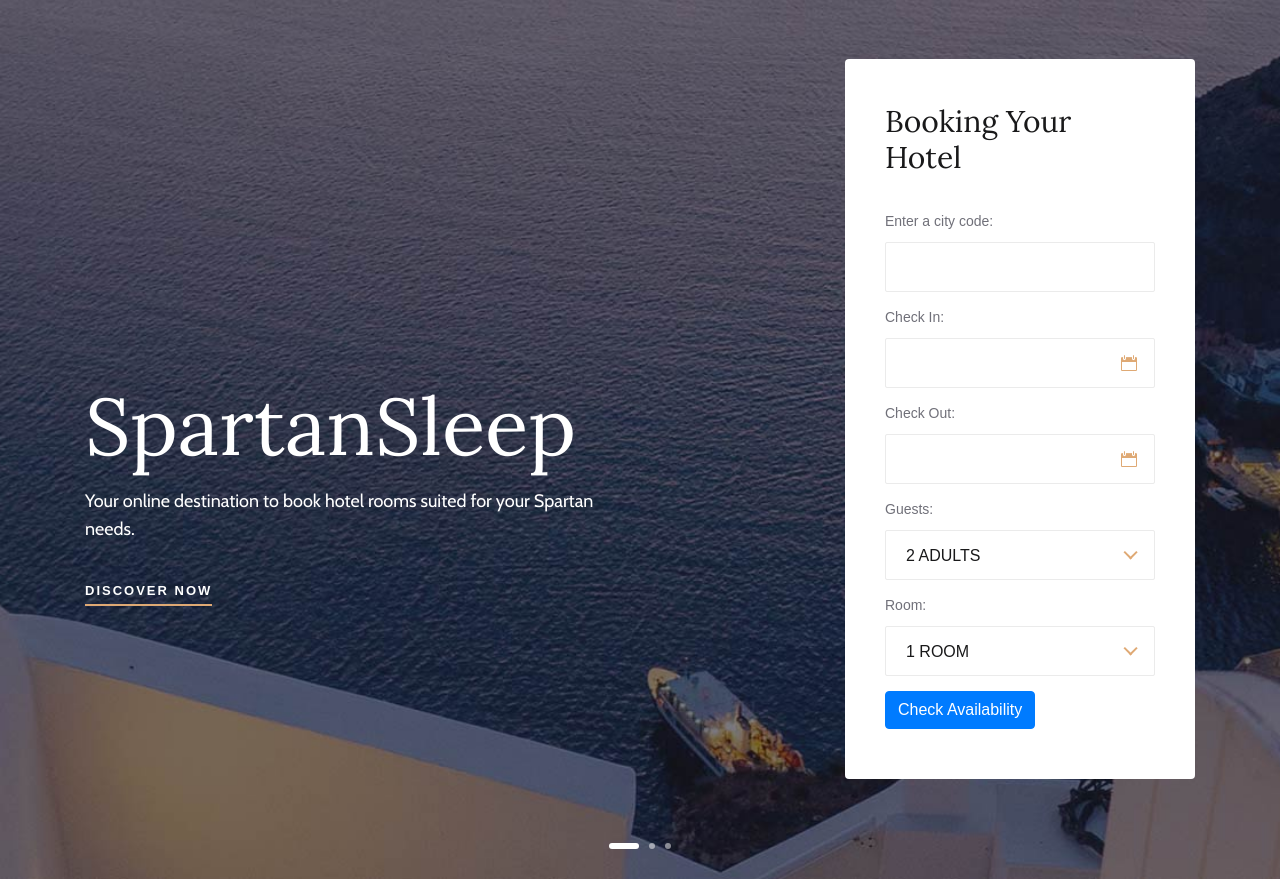
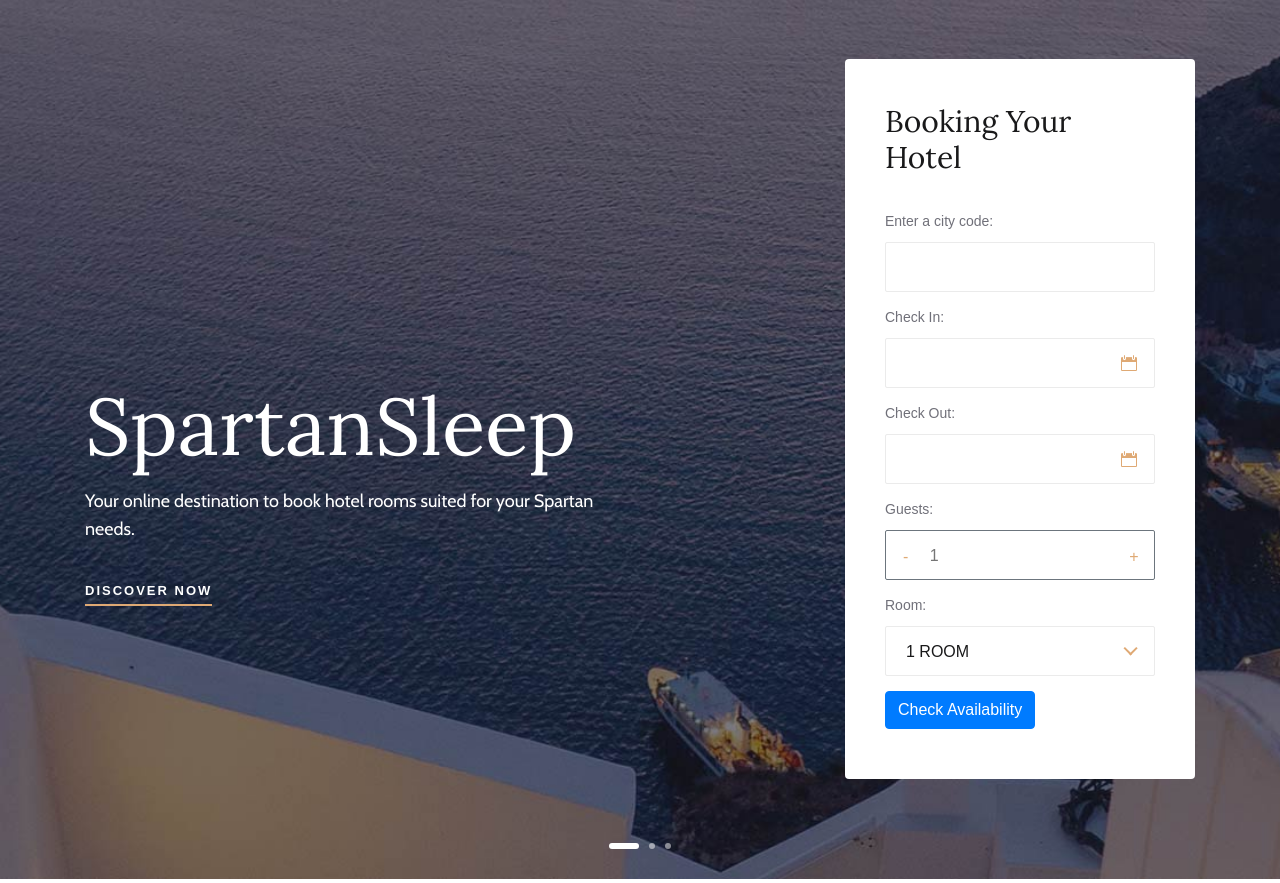
Before and after one commit to ekanshgupta123/SpartanSleep, a Flask app: page / in a window 1280 px wide. Shown: the part 81-964 px from the top of the page. Run offline with Flask 3, Linux system fonts and the light colour scheme; tables that the repository leaves empty hold one stand-in row (values such as "Sample post"); some libraries are stand-ins or nearby versions.

Commit message:
Styling changes to index.html hotel-search form
Change guests box to a plus/minus input box

Link information input from index.html to hotel-search.html

```diff
--- a/app/routes.py
+++ b/app/routes.py
@@ -256,7 +256,11 @@ def hotel_searchs():
             hotel_data = response.json()
 
             if isinstance(hotel_data, (dict, list)):
-                return render_template('hotel-search.html', hotel_data=hotel_data)
+                checkIn = request.args.get('date-in')
+                checkOut = request.args.get('date-out')
+                guests = request.args.get('guest')
+                rooms = request.args.get('room')
+                return render_template('hotel-search.html', hotel_data=hotel_data, authorized=current_user.is_authenticated, checkIn=checkIn, checkOut=checkOut, guests=guests, rooms=rooms)
             else:
                 return "Invalid hotel data format"
         else:
--- a/app/static/css/style.css
+++ b/app/static/css/style.css
@@ -605,6 +605,38 @@ ul, ol {
 .booking-form form .select-option {
 	margin-bottom: 15px;
 }
+.my-label {
+    /* Add your styles here */
+	font-size: 14px;
+	color: #707079;
+	display: block;
+	margin-bottom: 10px;
+}
+.booking-form form .select-option .guest-wrapper .guestInputBox {
+	width: 186px;
+	height: 46px;
+	border-color: transparent;
+}
+
+.booking-form form .select-option .guest-button {
+	color: #dfa974;
+	background-color: white;
+	border-color: white;
+}
+
+.booking-form form .select-option .guest-wrapper {
+	width: fit-content;
+	border-radius: 2px;
+	border: 1px solid #ebebeb;
+	height: 50px;
+	line-height: 50px;
+	outline: none;
+	padding-left: 4px;
+	width: 100%;
+	float: none;
+	border-color: #6c757d;
+}
+
 .booking-form form .select-option label {
 	font-size: 14px;
 	color: #707079;
@@ -640,6 +672,12 @@ ul, ol {
 	margin-top: 0;
 	width: 100%;
 }
+/*----------------
+New guest select-option
+------------------*/
+
+
+
 .booking-form .primary-btn.search-btn {
 	display: block;
 	font-size: 14px;
@@ -3053,6 +3091,19 @@ h1 {
 /* ---------------------
  Hotel Search Page
 -----------------------*/
+.search-container {
+	display: flex;
+}
+.location-box {
+	flex-grow: 1;
+}
+.check-in-out-box {
+	flex-grow: 1;
+}
+.guests-box {
+	flex-grow: 1;
+}
+
 .hotel-card {
 	display: flex;
   flex-direction: row;
--- a/app/static/js/main.js
+++ b/app/static/js/main.js
@@ -106,4 +106,57 @@
 	--------------------*/
     $("select").niceSelect();
 
+    /*------------------
+        Plus Minus Button for Guest selection (index.html)
+    ------------------*/
+    document.addEventListener('DOMContentLoaded', function () {
+        const guestInput = document.getElementById('guest');
+        const guestIncreaseButton = document.getElementById('guest-increase');
+        const guestDecreaseButton = document.getElementById('guest-decrease');
+        const form = document.querySelector('form');
+
+        // Function to update the guest count and button states
+        function updateGuestCount() {
+            const guestCount = parseInt(guestInput.value);
+
+            // Disable the minus button when the guest count is 1
+            guestDecreaseButton.disabled = guestCount === 1;
+
+            // You can use the guestCount value as needed in your code
+        }
+
+        // Initialize guest count
+        updateGuestCount();
+
+        // Increase button click
+        guestIncreaseButton.addEventListener('click', function (e) {
+            e.preventDefault(); // Prevent form submission
+            guestInput.value = parseInt(guestInput.value) + 1;
+            updateGuestCount();
+        });
+
+        // Decrease button click
+        guestDecreaseButton.addEventListener('click', function (e) {
+            e.preventDefault(); // Prevent form submission
+            const guestCount = parseInt(guestInput.value);
+            if (guestCount > 1) {
+                guestInput.value = guestCount - 1;
+                updateGuestCount();
+            }
+        });
+
+        // Form submission
+        form.addEventListener('submit', function (e) {
+            // Prevent the default form submission
+            e.preventDefault();
+
+            // Handle form submission here, e.g., update URL or make an AJAX request
+            // You can also manually trigger the form submission if needed
+            // form.submit();
+        });
+
+        // Input field change
+        guestInput.addEventListener('change', updateGuestCount);
+    });
+
 })(jQuery);
--- a/app/templates/index.html
+++ b/app/templates/index.html
@@ -22,24 +22,26 @@
                             </div>
                             <div class="check-date">
                                 <label for="date-in">Check In:</label>
-                                <input type="text" class="date-input" id="date-in">
+                                <input type="text" class="date-input" id="date-in" name="date-in">
                                 <i class="icon_calendar"></i>
                             </div>
                             <div class="check-date">
                                 <label for="date-out">Check Out:</label>
-                                <input type="text" class="date-input" id="date-out">
+                                <input type="text" class="date-input" id="date-out" name="date-out">
                                 <i class="icon_calendar"></i>
                             </div>
                             <div class="select-option">
-                                <label for="guest">Guests:</label>
-                                <select id="guest">
-                                    <option value="">2 Adults</option>
-                                    <option value="">3 Adults</option>
-                                </select>
+                                <label for="guest" class="my-label">Guests:</label>
+                                <div class="guest-wrapper">
+                                    <button class="guest-button btn btn-primary" id="guest-decrease">-</button>
+                                    <input type="number" class="guestInputBox "id="guest" name="guest" min="1" placeholder="1">
+                                    <button class="guest-button btn btn-primary" id="guest-increase">+</button>
+                                </div>
+
                             </div>
                             <div class="select-option">
                                 <label for="room">Room:</label>
-                                <select id="room">
+                                <select id="room" room="room" name="room">
                                     <option value="">1 Room</option>
                                     <option value="">2 Room</option>
                                 </select>
```
Also changed, not shown: app/templates/hotel-search.html (+26 -0 lines).
